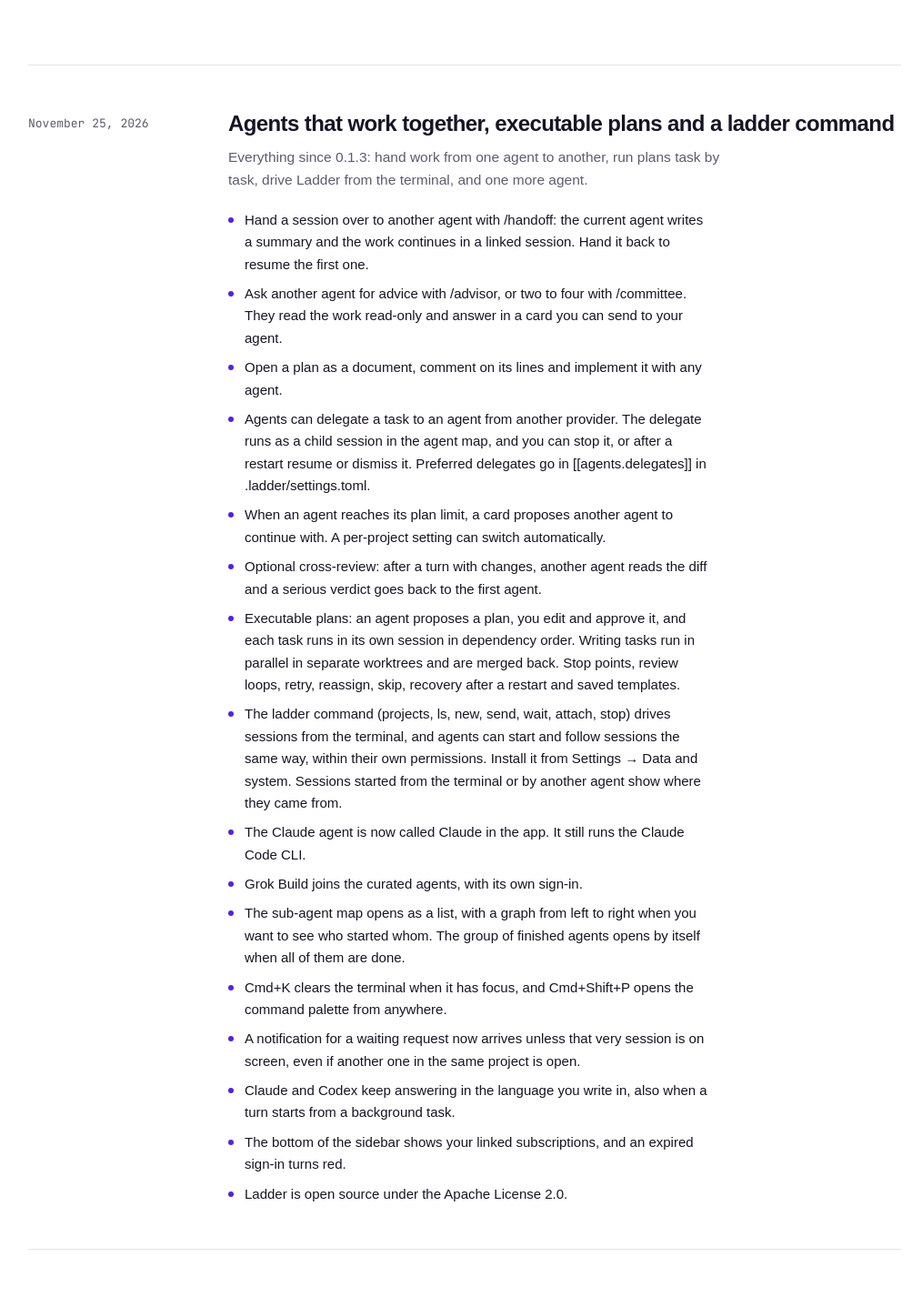
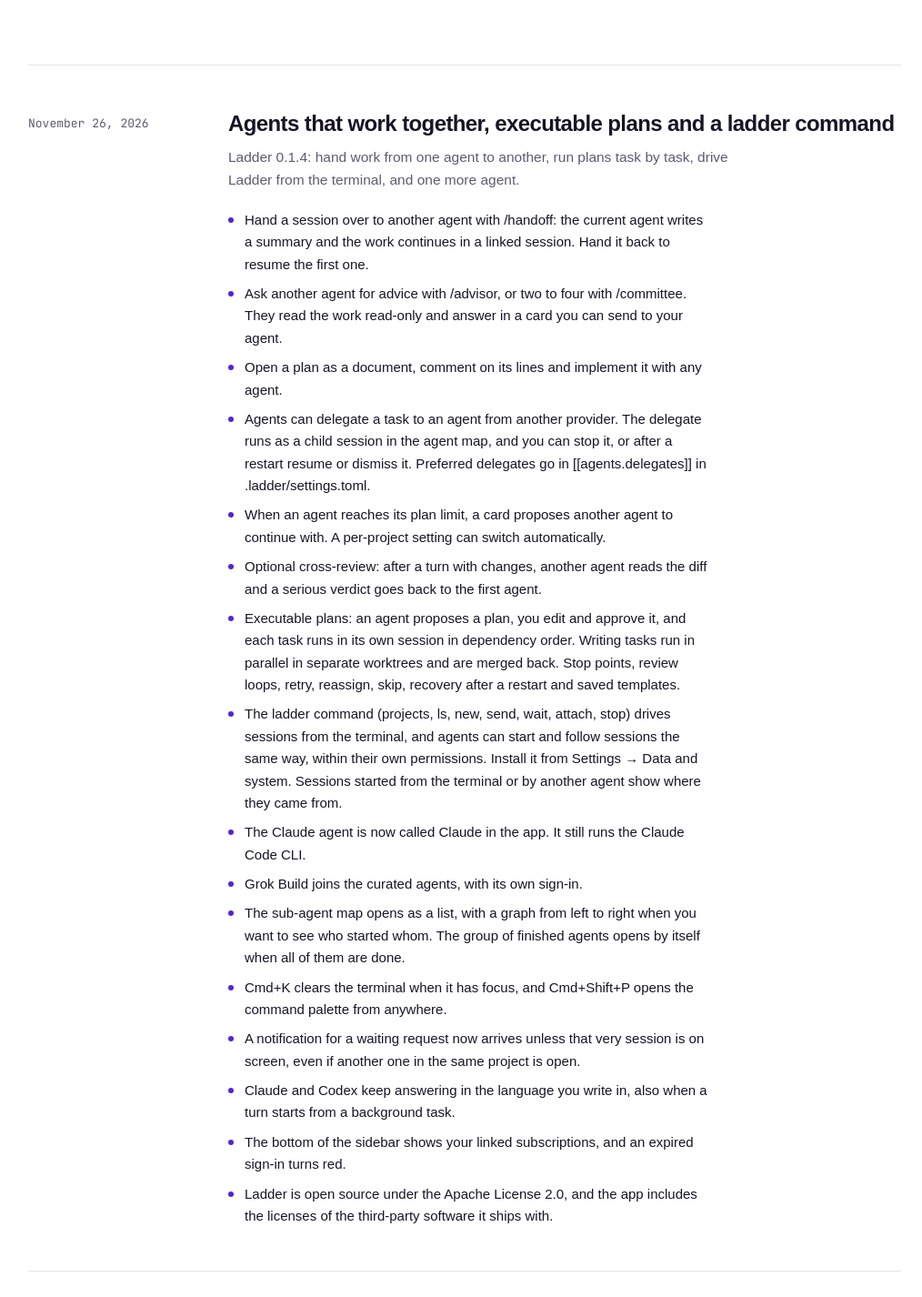
Before and after one commit to nicolocardozo/ladder, a Next.js app in the folder website/: page /changelog in a window 1280 px wide. Shown: the part 380-1806 px from the top of the page at 91% size, without its empty margins (129-1143 px from the left). Built offline with nearby package versions, Linux system fonts and the light colour scheme; a web font is replaced by a local one.

Commit message:
Release 0.1.4

```diff
--- a/website/src/app/changelog/entries.ts
+++ b/website/src/app/changelog/entries.ts
@@ -10,9 +10,9 @@ export type Entry = {
 
 export const ENTRIES: Entry[] = [
   {
-    date: "2026-11-25",
+    date: "2026-11-26",
     title: "Agents that work together, executable plans and a ladder command",
-    summary: "Everything since 0.1.3: hand work from one agent to another, run plans task by task, drive Ladder from the terminal, and one more agent.",
+    summary: "Ladder 0.1.4: hand work from one agent to another, run plans task by task, drive Ladder from the terminal, and one more agent.",
     items: [
       "Hand a session over to another agent with /handoff: the current agent writes a summary and the work continues in a linked session. Hand it back to resume the first one.",
       "Ask another agent for advice with /advisor, or two to four with /committee. They read the work read-only and answer in a card you can send to your agent.",
@@ -29,7 +29,7 @@ export const ENTRIES: Entry[] = [
       "A notification for a waiting request now arrives unless that very session is on screen, even if another one in the same project is open.",
       "Claude and Codex keep answering in the language you write in, also when a turn starts from a background task.",
       "The bottom of the sidebar shows your linked subscriptions, and an expired sign-in turns red.",
-      "Ladder is open source under the Apache License 2.0.",
+      "Ladder is open source under the Apache License 2.0, and the app includes the licenses of the third-party software it ships with.",
     ],
   },
   {
```
Also changed, not shown: 1 other file (tests, documents, lock files or other folders).
